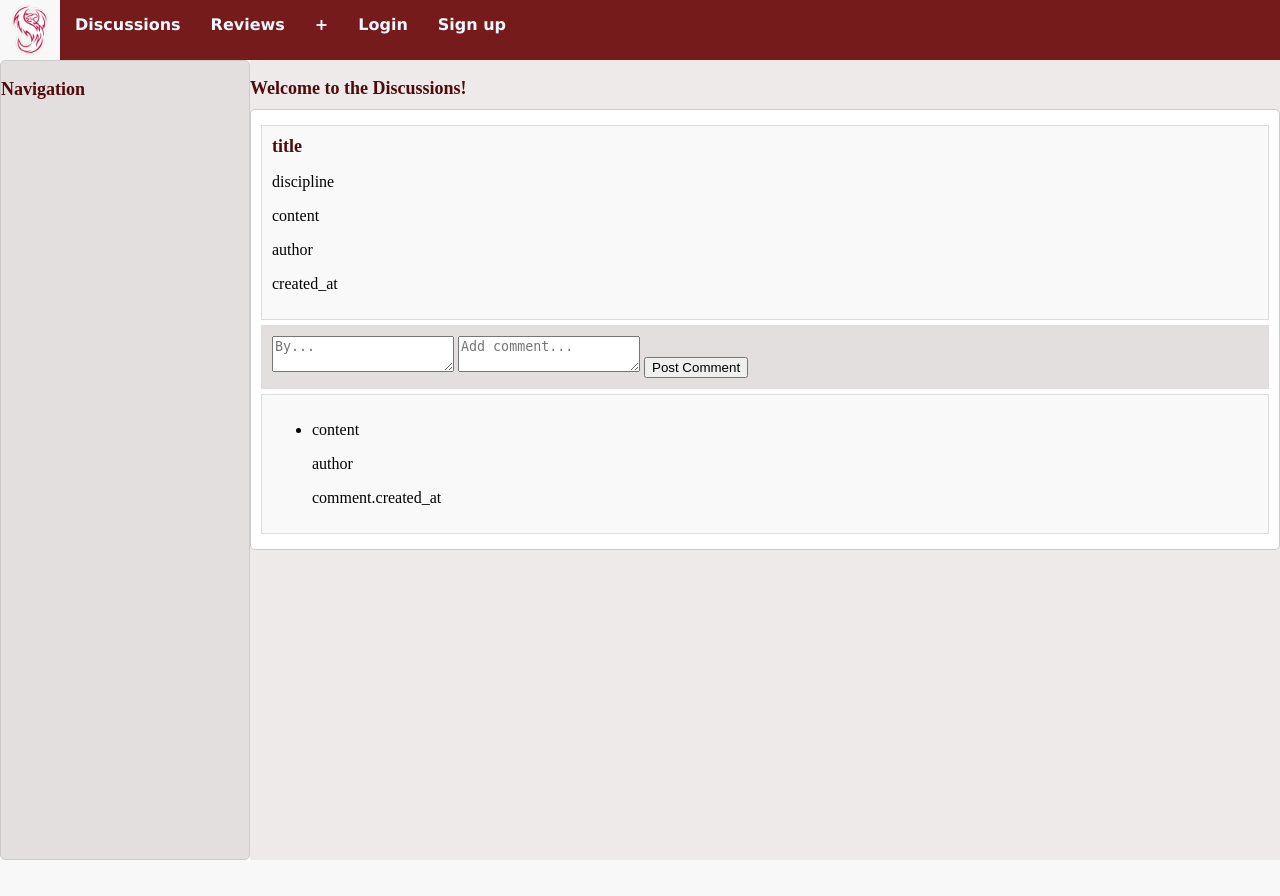
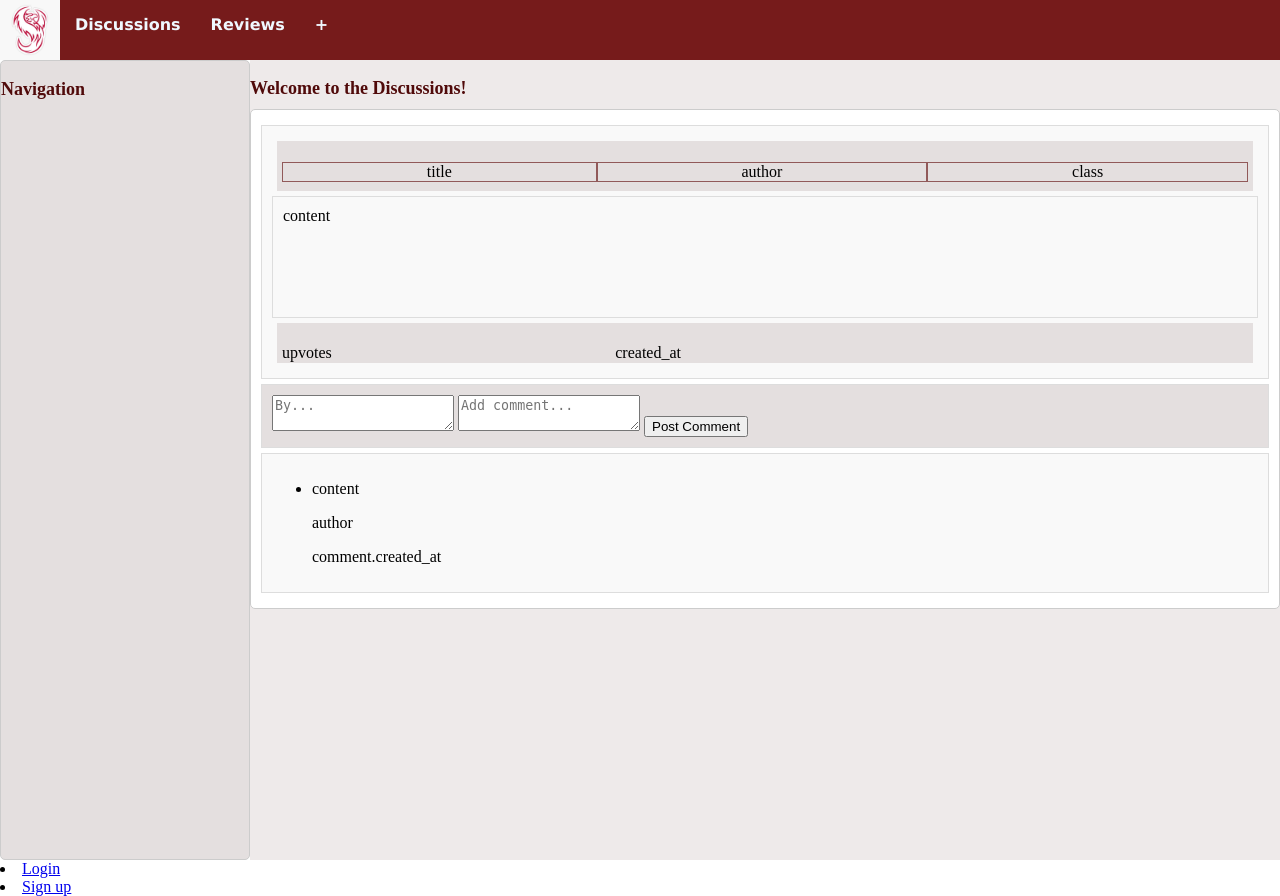
Before and after one commit to cs77-S25/final_project-ahayash1-jmammen1-kvallej1, a Flask app: page / in a window 1280 px wide. Before the commit the page ends 860 px from the top, so only its background shows below. Run offline with Flask 3, Linux system fonts and the light colour scheme.

Commit message:
progress

```diff
--- a/static/styles/discussions.css
+++ b/static/styles/discussions.css
@@ -55,3 +55,42 @@
     margin: 5px 0; /* Space between posts */
     background-color: #e4dfdf; /* Slightly darker background */
 }
+
+#content {
+    border: 1px solid #ddd; /* Subtle border around posts */
+    padding: 10px; /* Space inside posts */
+    margin: auto; /* Space between posts */
+    background-color: #f9f9f9; /* Slightly darker background */
+    height: 100px;
+}
+
+#header {
+    list-style-type: none;
+    background-color: #e4dfdf;
+    padding: 5px;
+    margin: 5px;
+    overflow: hidden;
+    height: 40px;
+    display: grid;
+    grid-template-columns: repeat(3, auto);
+    text-align: center;
+}
+
+#header p {
+    border: 1px solid rgb(145, 89, 89);
+}
+
+#information {
+    background-color: #e4dfdf;
+    display: grid;
+    grid-template-columns: repeat(3, auto);
+    padding: 5px;
+    margin: 5px;
+    height:30px;
+
+}
+
+#information p {
+    font-size: medium;
+
+}
--- a/static/styles/login.css
+++ b/static/styles/login.css
@@ -10,4 +10,5 @@
     border: 1px solid rgb(111, 68, 68); /* Light border */
     margin:auto;
     border-radius: 10px; /* Slightly rounded corners */
+    padding: 10px;
 }
--- a/static/styles/signup.css
+++ b/static/styles/signup.css
@@ -4,10 +4,11 @@
 }
 
 .signup {
-    height: 25vh;
+    height: 50vh;
     width: 50vh;
     background-color:#c8c0bf;
     border: 1px solid rgb(111, 68, 68); /* Light border */
     margin:auto;
     border-radius: 10px; /* Slightly rounded corners */
+    padding: 10px;
 }
--- a/templates/add_post.html
+++ b/templates/add_post.html
@@ -19,6 +19,12 @@
             <div class="add_post">
                 <p1>Create New Post</p1>
                 <form>
+                    <select name="category" id="post_type" required>
+                        <option value="">--Please select post type (Discussion or Review)</option>
+                        <option value="discussion">Discussion</option>
+                        <option value="review">Review</option>
+                    </select>
+
                     <input type="text" id="title" placeholder="Post title" required maxlength="50">
                     <input type="text" id="author" placeholder="By.." required maxlength="50">
                     <textarea id="content_new_post" placeholder="Post content" required></textarea>
--- a/templates/base.html
+++ b/templates/base.html
@@ -23,6 +23,7 @@
 
             <ul id="navigation">
 
+
                 <li>
                     <a href="{{ url_for('discussions') }}">Discussions</a>
                 </li>
@@ -32,17 +33,24 @@
                 <li>
                     <a href="{{ url_for('add_post') }}">+</a>
                 </li>
-                <li>
-                    <a href="{{ url_for('login') }}">Login</a>
-                </li>
-                <li>
-                    <a href="{{ url_for('signup') }}">Sign up</a>
-                </li>
+
+
             </ul>
 
 
+
         </div>
+
     </nav>
+    <!-- <ul id="settings">
+        <li>
+            <a href="{{ url_for('login') }}">Login</a>
+
+        </li>
+        <li>
+            <a href="{{ url_for('signup') }}">Sign up</a>
+        </li>
+    </ul> -->
 
 
     <div id="page">
--- a/templates/discussions.html
+++ b/templates/discussions.html
@@ -18,11 +18,21 @@
             <p1>Welcome to the Discussions!</p1>
             <div class="discussion_section">
                 <div class="discussion_post">
-                    <p1>title</p1>
-                    <p>discipline</p>
-                    <p>content</p>
-                    <p>author</p>
-                    <p>created_at</p>
+                    <div id="header">
+
+                        <p id="title">title</p1>
+                        <p id="author">author</p>
+                        <p id="class">class</p>
+
+                    </div>
+                    <p id="content">content</p>
+
+                    <div id="information">
+                        <p id="upvotes">upvotes</p>
+                        <p id="created_at">created_at</p>
+                    </div>
+
+
                 </div>
 
                 <div id="add_comment">
@@ -44,6 +54,13 @@
 
 
     </div>
+    <li>
+        <a href="{{ url_for('login') }}">Login</a>
+
+    </li>
+    <li>
+        <a href="{{ url_for('signup') }}">Sign up</a>
+    </li>
 
 
 {%endblock%}
--- a/templates/signup.html
+++ b/templates/signup.html
@@ -10,11 +10,15 @@
         <div class="signup">
             <p1>Sign up to create an account</p1>
             <form>
+                <p>Please enter a username:</p>
                 <input type="text" id="username" placeholder="Username..." required maxlength="50">
+                <p>Please enter a password:</p>
                 <input type="text" id="password" placeholder="Password..." required maxlength="50">
+                <p>Please enter College email ending in swarthmore.edu:</p>
                 <input type="text" id="email" placeholder="Email..." required maxlength="50">
+                <p>Please enter the name that you would like to appear on your account:</p>
                 <input type="text" id="screenname" placeholder="Screen name"required maxlength="50">
-                <button type="submit">Sign up</button>
+                <button type="submit">Sign up:</button>
             <!-- how to add discussion or review and if so, rating and major -->
             </form>
         </div>
```
Also changed, not shown: templates/reviews.html (+9 -0 lines).
